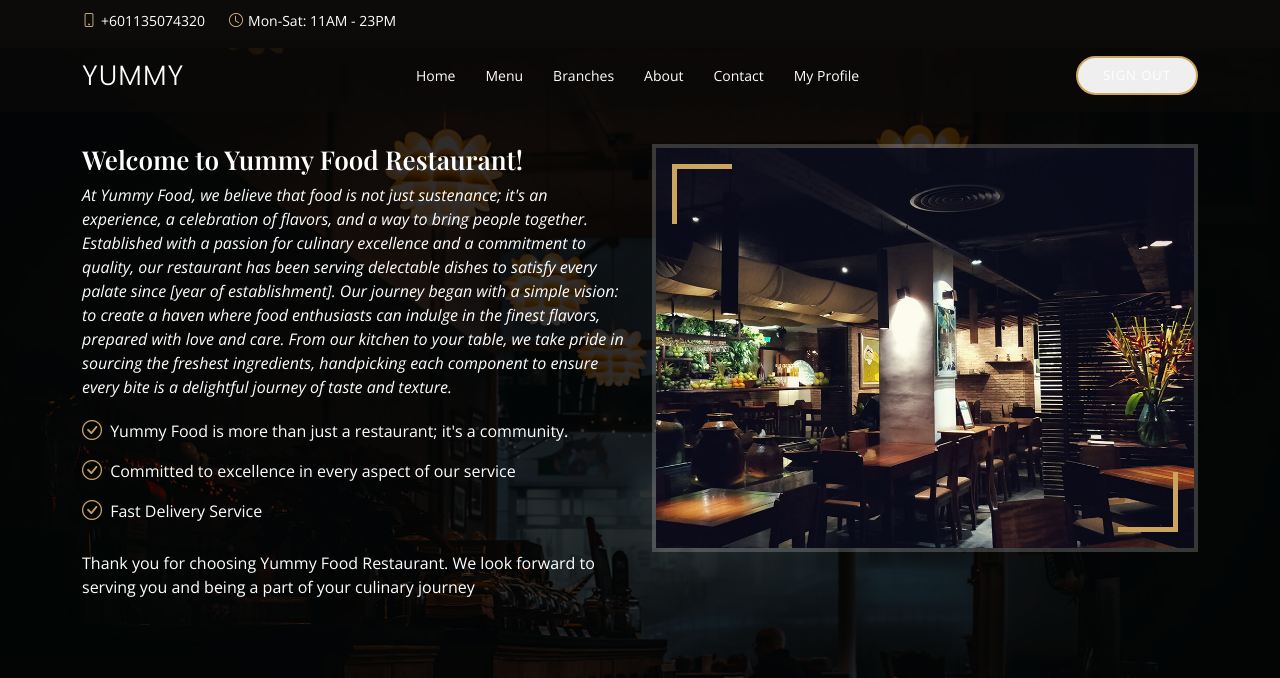
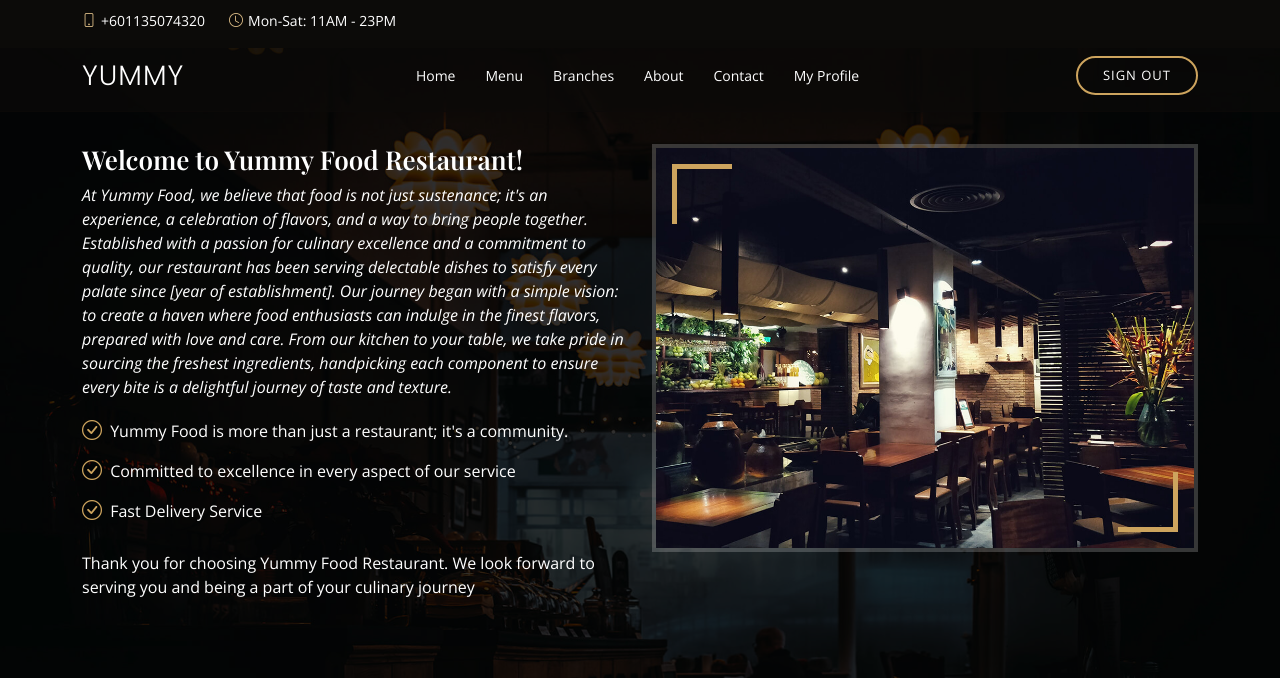
Before and after one commit to mmafrar/yummy, a Django app: page /contacts/about in a window 1280 px wide. Shown: the top 678 px of the page. Run offline with Django 5.2, Linux system fonts and the light colour scheme; the visitor is signed in with stand-in values (Sample User, id 1); some libraries are stand-ins or nearby versions; some web fonts are replaced.

Commit message:
Add missing CSS class to Sign Out button

```diff
--- a/templates/base.html
+++ b/templates/base.html
@@ -68,7 +68,7 @@
       {% if user.is_authenticated %}
       <form id="logoutform" action="{% url 'users:logout' %}" method="post">
         {% csrf_token %}
-        <button type="submit" class="book-a-table-btn scrollto d-none d-lg-flex">Sign Out</button>
+        <button type="submit" class="nav-link book-a-table-btn scrollto d-none d-lg-flex">Sign Out</button>
       </form>
       {% else %}
       <a href="{% url 'users:login' %}" class="book-a-table-btn scrollto d-none d-lg-flex">Sign In</a>
```
